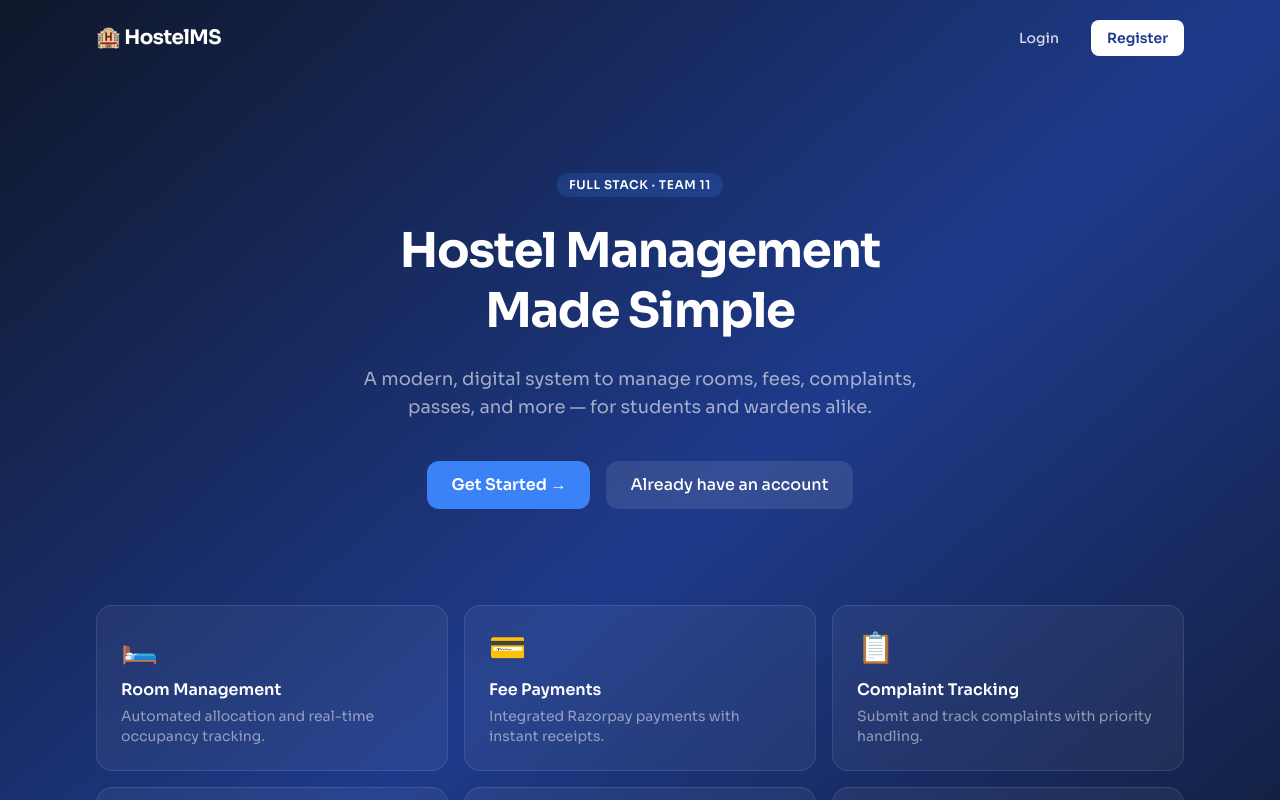
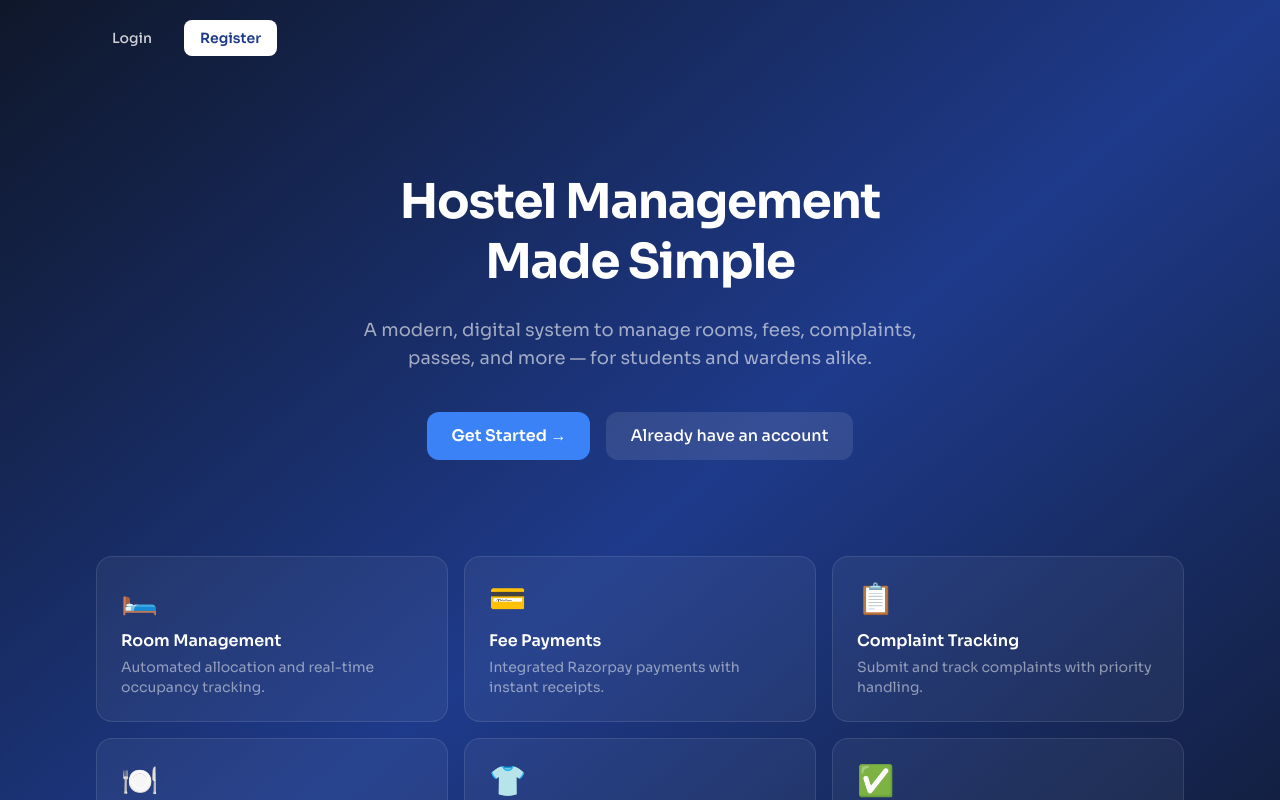
Before and after one commit to Vyvanth/Full-Stack-Development-mini-project-sem6, a React (Vite) app in the folder hostel-management/client/: page / in a window 1280 px wide. Shown: the top 800 px of the page. Built offline with nearby package versions, Linux system fonts and the light colour scheme; the HTML template or start-up script is replaced by a standard one.

Commit message:
Update Landing.jsx

```diff
--- a/hostel-management/client/src/pages/public/Landing.jsx
+++ b/hostel-management/client/src/pages/public/Landing.jsx
@@ -15,7 +15,7 @@ export default function Landing() {
     <div className="min-h-screen bg-gradient-to-br from-slate-900 via-primary-900 to-slate-900 text-white">
       {/* Nav */}
       <nav className="flex items-center justify-between px-8 py-5 max-w-6xl mx-auto">
-        <div className="text-xl font-bold tracking-tight">🏨 HostelMS</div>
+
         <div className="flex gap-4">
           <Link to="/login" className="px-4 py-2 text-sm font-medium text-white/80 hover:text-white transition-colors">
             Login
@@ -28,9 +28,7 @@ export default function Landing() {
 
       {/* Hero */}
       <section className="max-w-4xl mx-auto px-8 py-24 text-center">
-        <span className="inline-block bg-primary-500/20 text-primary-300 text-xs font-semibold px-3 py-1 rounded-full mb-6 tracking-wider uppercase">
-          Full Stack · Team 11
-        </span>
+
         <h1 className="text-5xl font-bold tracking-tight mb-6 leading-tight">
           Hostel Management<br />
           <span className="text-primary-400">Made Simple</span>
```
